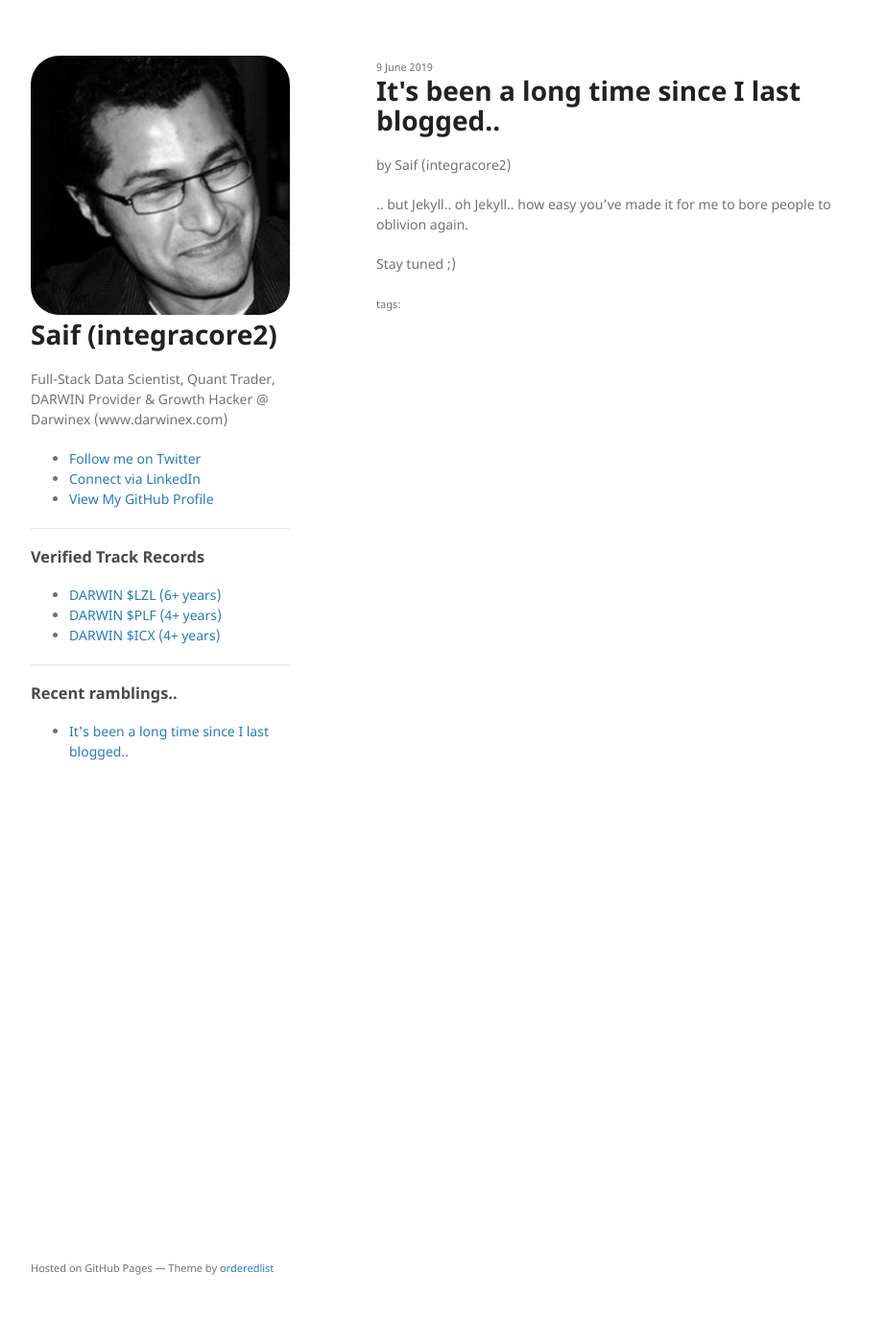
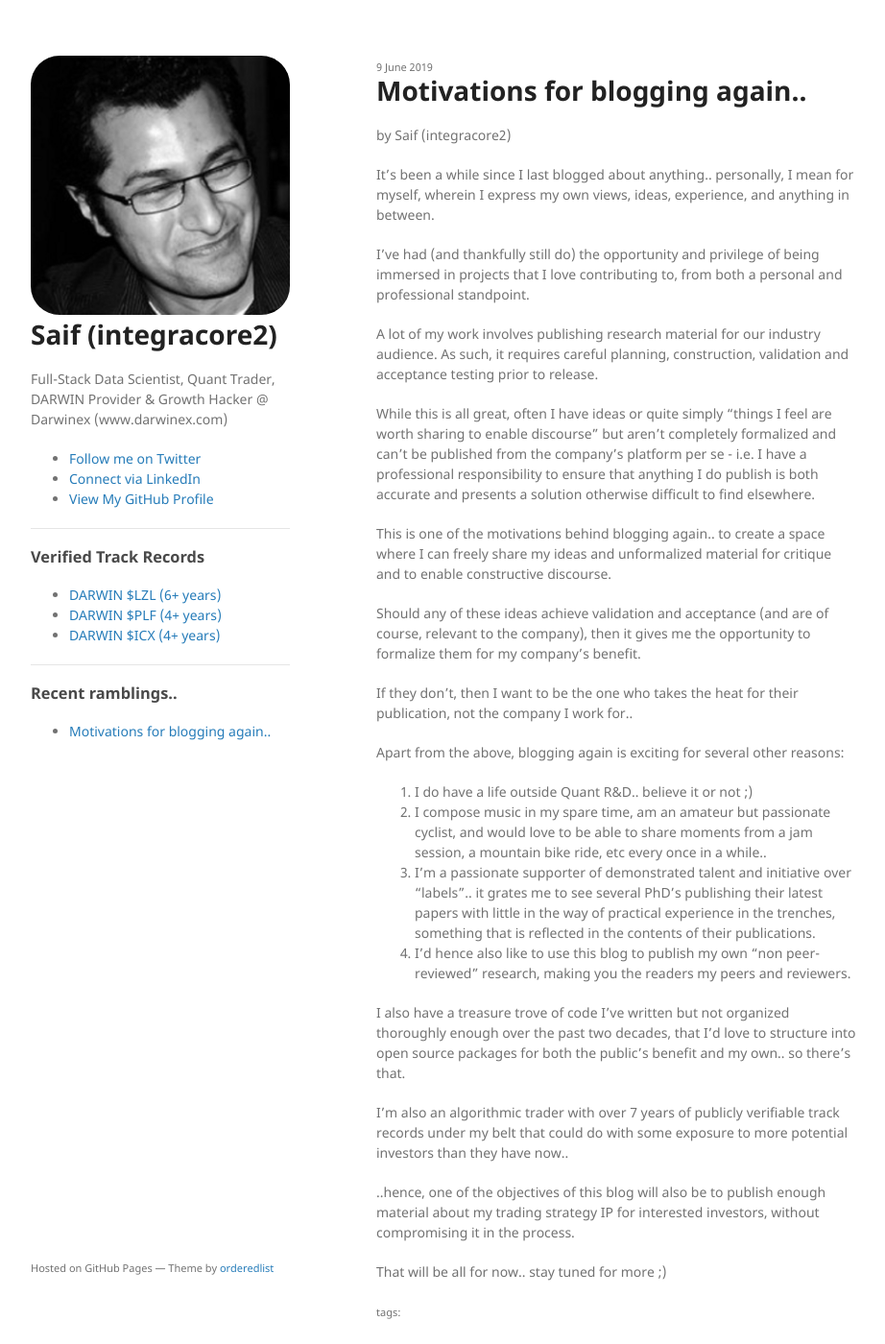
Before and after one commit to integracore2/integracore2.github.io, a Jekyll site: the page built from _posts/2019-06-09-coming-soon.md, in a window 1280 px wide and 1400 px high. Shown: the whole window at 96% size, without its empty margins (178-1100 px from the left). Built offline with Jekyll 4.4.1, drawn with Linux system fonts in a browser that asks for light colours.

Commit message:
Update coming-soon.md

```diff
--- a/_posts/2019-06-09-coming-soon.md
+++ b/_posts/2019-06-09-coming-soon.md
@@ -1,10 +1,35 @@
 ---
 layout: post
-title: It's been a long time since I last blogged..
+title: Motivations for blogging again..
 categories: [randomness]
 tags: []
 ---
 
-.. but Jekyll.. oh Jekyll.. how easy you've made it for me to bore people to oblivion again.
+It’s been a while since I last blogged about anything.. personally, I mean for myself, wherein I express my own views, ideas, experience, and anything in between.
 
-Stay tuned ;)
+I’ve had (and thankfully still do) the opportunity and privilege of being immersed in projects that I love contributing to, from both a personal and professional standpoint.
+
+A lot of my work involves publishing research material for our industry audience. As such, it requires careful planning, construction, validation and acceptance testing prior to release.
+
+While this is all great, often I have ideas or quite simply "things I feel are worth sharing to enable discourse" but aren’t completely formalized and can’t be published from the company’s platform per se - i.e. I have a professional responsibility to ensure that anything I do publish is both accurate and presents a solution otherwise difficult to find elsewhere.
+
+This is one of the motivations behind blogging again.. to create a space where I can freely share my ideas and unformalized material for critique and to enable constructive discourse.
+
+Should any of these ideas achieve validation and acceptance (and are of course, relevant to the company), then it gives me the opportunity to formalize them for my company’s benefit.
+
+If they don’t, then I want to be the one who takes the heat for their publication, not the company I work for..
+
+Apart from the above, blogging again is exciting for several other reasons:
+
+1. I do have a life outside Quant R&D.. believe it or not ;)
+2. I compose music in my spare time, am an amateur but passionate cyclist, and would love to be able to share moments from a jam session, a mountain bike ride, etc every once in a while..
+3. I’m a passionate supporter of demonstrated talent and initiative over "labels".. it grates me to see several PhD’s publishing their latest papers with little in the way of practical experience in the trenches, something that is reflected in the contents of their publications.
+4. I’d hence also like to use this blog to publish my own "non peer-reviewed" research, making you the readers my peers and reviewers.
+
+I also have a treasure trove of code I’ve written but not organized thoroughly enough over the past two decades, that I’d love to structure into open source packages for both the public’s benefit and my own.. so there’s that.
+
+I’m also an algorithmic trader with over 7 years of publicly verifiable track records under my belt that could do with some exposure to more potential investors than they have now..
+
+..hence, one of the objectives of this blog will also be to publish enough material about my trading strategy IP for interested investors, without compromising it in the process.
+
+That will be all for now.. stay tuned for more ;)
```
